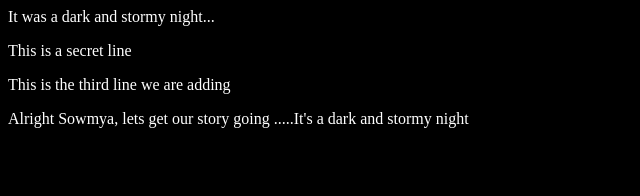
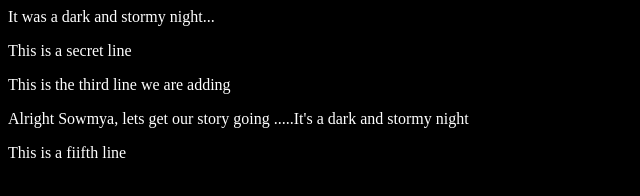
Before and after one commit to SowmyaDondeti/fireside-story, a plain HTML site: page index.html in a window 1280 px wide. Shown: the whole page, without its empty margins (0-640 px from the left). Drawn offline with Linux system fonts and the light colour scheme.

Commit message:
added new line

```diff
--- a/index.html
+++ b/index.html
@@ -7,5 +7,6 @@
 	<p>This is a secret line</p>
 	<p>This is the third line we are adding</p>
 	<p>Alright Sowmya, lets get our story going .....It's a dark and stormy night</p>
+	<p>This is a fiifth line</p>
   </body>
 </html>
```
